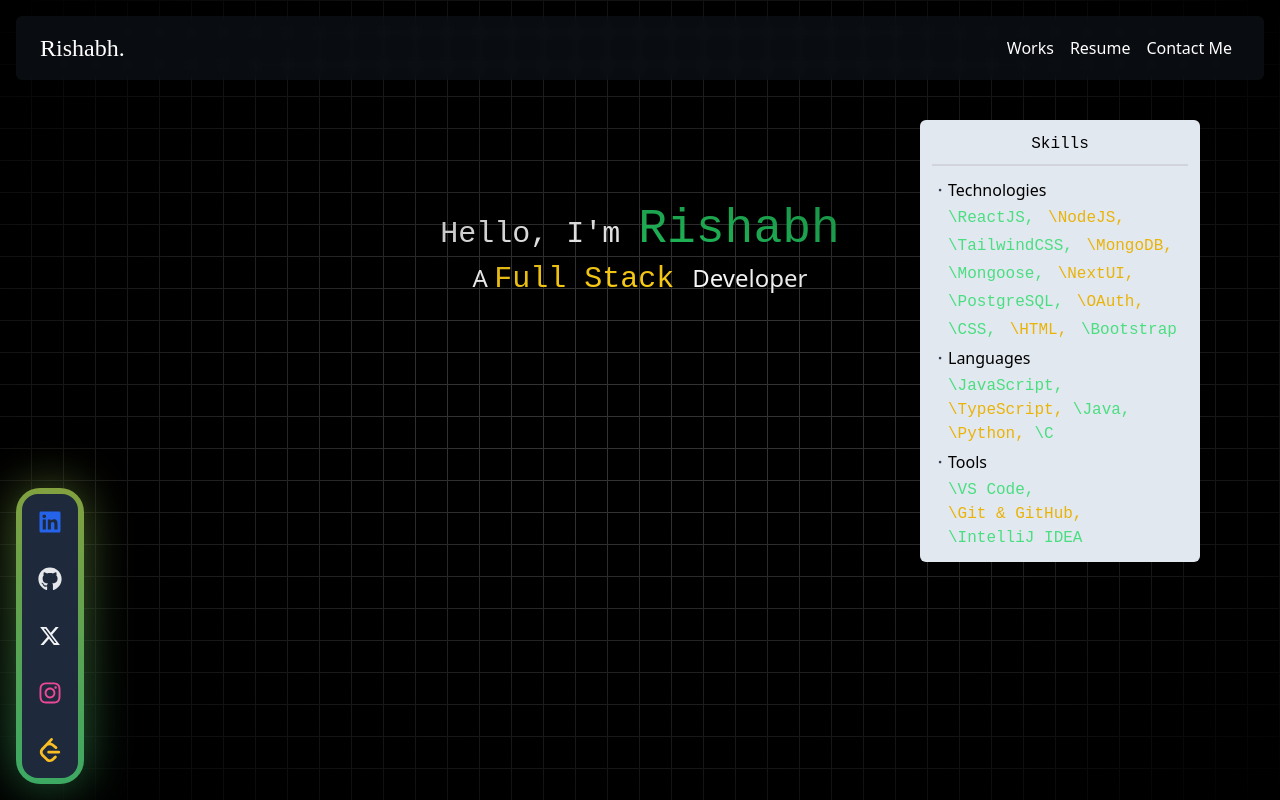
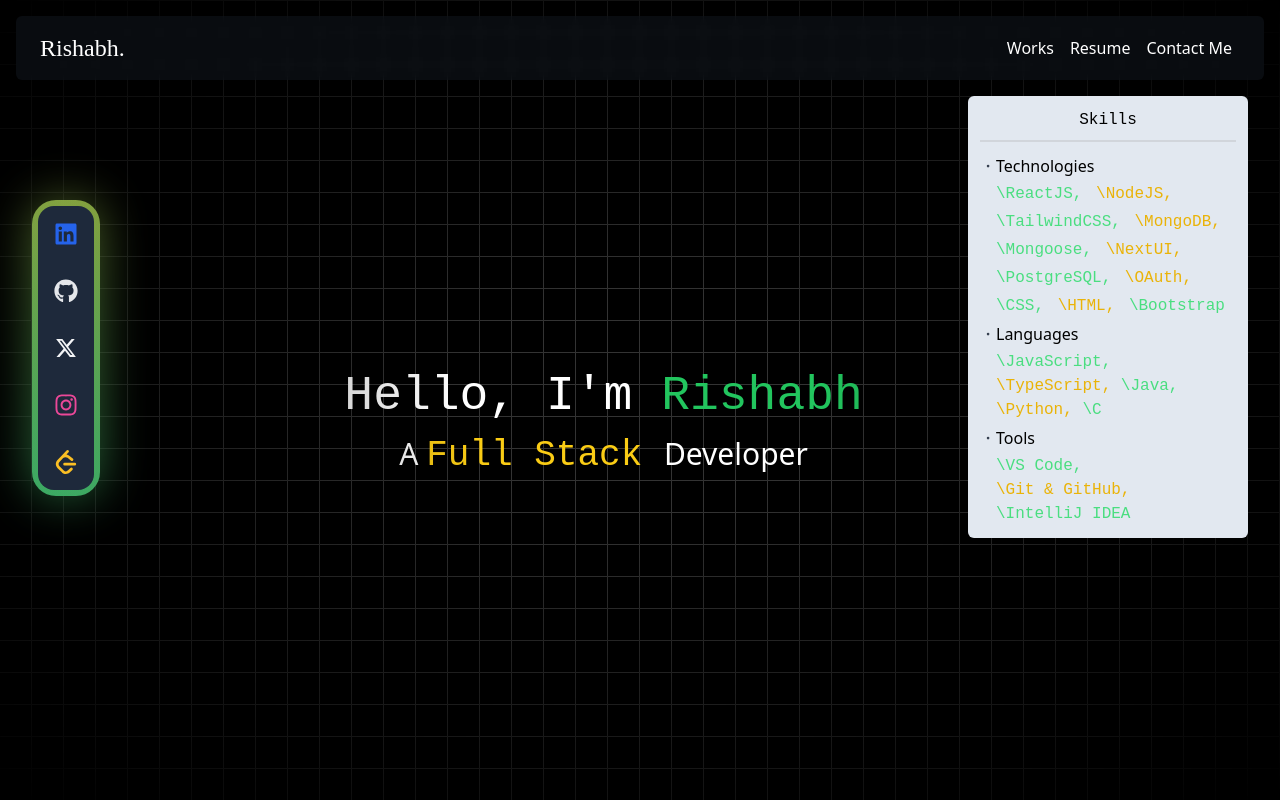
Before and after one commit to rishabhguptajs/personal_portfolio, a Next.js app: page / in a window 1280 px wide. Built offline with nearby package versions, Linux system fonts and the light colour scheme.

Commit message:
feat: did some work on layouts and pages of works

```diff
--- a/src/app/layout.tsx
+++ b/src/app/layout.tsx
@@ -6,7 +6,7 @@ import "./globals.css";
 const inter = Inter({ subsets: ["latin"] });
 
 export const metadata: Metadata = {
-  title: "Create Next App",
+  title: "Rishabh Gupta | rishabhguptajs | Full Stack Developer",
   description: "Generated by create next app",
 };
 
--- a/src/app/page.tsx
+++ b/src/app/page.tsx
@@ -1,34 +1,50 @@
-import Navbar from "./components/navbar"
-import SideBar from "./components/sidebar"
-import SkillsCard from "./components/skills"
+import Navbar from "./components/navbar";
+import SideBar from "./components/sidebar";
+import SkillsCard from "./components/skills";
 
 export default function Home() {
   return (
-    <div className="w-full p-4 bg-black bg-grid-white/[0.2] relative flex h-[100vh] flex-col">
+    <div className="w-full p-4 bg-black bg-grid-white/[0.2] relative flex h-screen flex-col">
       <div className="absolute pointer-events-none inset-0 flex items-center justify-center bg-black [mask-image:radial-gradient(ellipse_at_center,transparent_20%,black)] z-20"></div>
       <Navbar />
-      <div>
-        <div className="fixed bottom-4 hidden sm:block z-30">
+      <div className="flex flex-col sm:flex-row flex-grow items-center sm:items-start justify-center sm:justify-start">
+        <div className="hidden sm:block z-30 sm:relative sm:top-[17%] sm:left-4 sm:w-auto">
           <SideBar />
         </div>
 
-        <div className="text-white cursor-default mt-[10%] text-center z-30">
-          <h1 className="font-title text-3xl">
+        <div className="flex flex-col h-full items-center justify-center text-white cursor-default sm:mt-0 text-center z-auto flex-grow mx-4 sm:ml-[15%]">
+          <h1 className="font-title text-3xl sm:text-5xl mb-4">
             Hello, I'm <span className="text-5xl text-green-500">Rishabh</span>
           </h1>
-          <p className="font-sans text-2xl m-2">
+          <p className="font-sans text-2xl sm:text-3xl mb-4">
             A{" "}
-            <span className="font-title text-yellow-400 text-3xl">
+            <span className="font-title text-yellow-400 text-3xl sm:text-4xl">
               Full Stack{" "}
             </span>
             Developer
           </p>
         </div>
 
-        <div className="absolute right-20 top-[120px] z-50">
-          <SkillsCard Technologies={["ReactJS", "NodeJS", "TailwindCSS", "MongoDB", "Mongoose", "NextUI", "PostgreSQL", "OAuth", "CSS", "HTML", "Bootstrap"]} Languages={["JavaScript", "TypeScript", "Java", "Python", "C"]} Tools={["VS Code", "Git & GitHub", "IntelliJ IDEA"]} />
+        <div className="absolute right-4 m-4 min-w-[200px] h-full top-[120px] z-50 sm:static sm:flex-grow-0 hidden sm:block">
+          <SkillsCard
+            Technologies={[
+              "ReactJS",
+              "NodeJS",
+              "TailwindCSS",
+              "MongoDB",
+              "Mongoose",
+              "NextUI",
+              "PostgreSQL",
+              "OAuth",
+              "CSS",
+              "HTML",
+              "Bootstrap",
+            ]}
+            Languages={["JavaScript", "TypeScript", "Java", "Python", "C"]}
+            Tools={["VS Code", "Git & GitHub", "IntelliJ IDEA"]}
+          />
         </div>
       </div>
     </div>
-  )
+  );
 }
--- /dev/null
+++ b/src/app/works/[id]/[id].tsx
@@ -0,0 +1,11 @@
+import React from 'react'
+
+const  = () => {
+  return (
+    <div>
+
+    </div>
+  )
+}
+
+export default
--- a/src/app/works/page.tsx
+++ b/src/app/works/page.tsx
@@ -1,11 +1,20 @@
 import React from 'react'
 import Navbar from '../components/navbar'
 
-const Works: React.FC = () => {
+interface WorksProps {
+  name: string;
+  github: string;
+  live: string;
+  desc: string;
+  tech: string[];
+}
+
+const Works: React.FC<WorksProps> = ({name, github, live, desc, tech}) => {
   return (
-    <div className="m-2">
+    <div className="w-full p-4 items-center bg-black bg-grid-white/[0.2] relative flex h-screen flex-col">
+        <div className="absolute pointer-events-none inset-0 flex items-center justify-center bg-black [mask-image:radial-gradient(ellipse_at_center,transparent_20%,black)] z-20"></div>
         <Navbar />
-      Works
+      <h1 className='text-white p-4 backdrop-blur-sm bg-white/10 mt-6 text-4xl rounded-lg z-50 cursor-default'>My Works</h1>
     </div>
   )
 }
```
